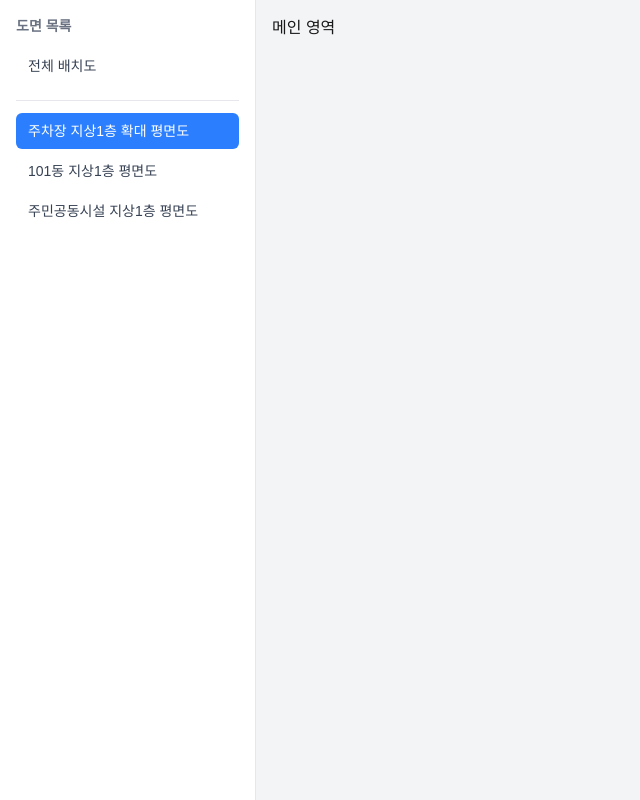
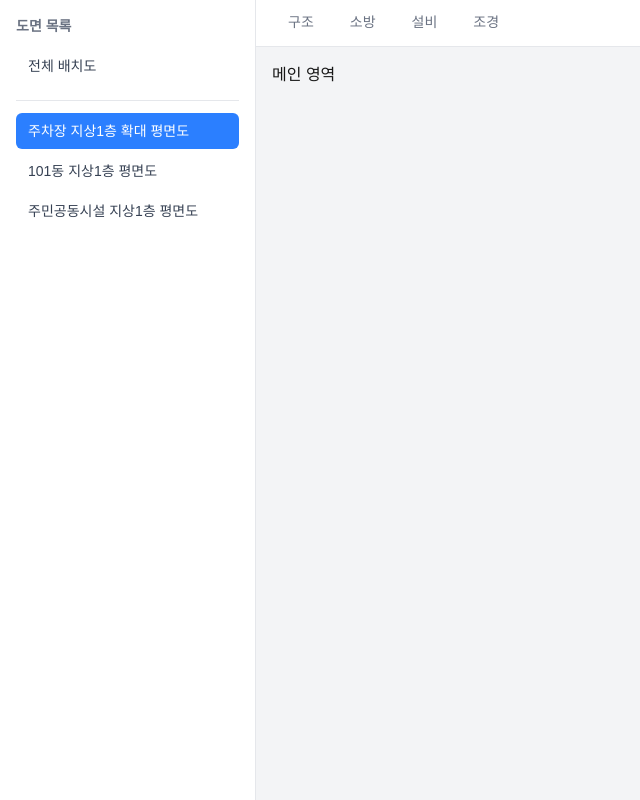
Before and after one commit to hwijinkim22/timwork_assignment, a Next.js app: page / in a window 1280 px wide. Both pictures are taken after a click on the button "주차장 지상1층 확대 평면도". Shown: the whole page, without its empty margins (0-640 px from the left). Built offline with nearby package versions, Linux system fonts and the light colour scheme.

Commit message:
add: components/viewer/DisciplineTab.tsx

```diff
--- a/src/app/page.tsx
+++ b/src/app/page.tsx
@@ -2,7 +2,9 @@
 
 import AppShell from "@/components/layout/AppShell";
 import DrawingList from "@/components/sidebar/DrawingList";
+import DisciplineTab from "@/components/viewer/DisciplineTab";
 import { getMetadata } from "@/lib/metadata";
+import { useAppSelector } from "@/store/hooks";
 import { Metadata } from "@/types/drawing";
 import { useEffect, useState } from "react";
 
@@ -13,11 +15,20 @@ export default function Home() {
     getMetadata().then(setMetadata);
   }, []);
 
+  const selectedDrawingId = useAppSelector(
+    (state) => state.drawing.selectedDrawingId
+  );
+
   if (!metadata) return <div>로딩 중 ...</div>;
 
   return (
     <AppShell sidebar={<DrawingList drawings={metadata.drawings} />}>
-      <div className="p-4">메인 영역</div>
+      <div className="flex flex-col h-full">
+        {selectedDrawingId !== "00" && (
+          <DisciplineTab drawing={metadata.drawings[selectedDrawingId]} />
+        )}
+        <div className="p-4">메인 영역</div>
+      </div>
     </AppShell>
   );
 }
--- /dev/null
+++ b/src/components/viewer/DisciplineTab.tsx
@@ -0,0 +1,40 @@
+"use client";
+
+import { useAppDispatch, useAppSelector } from "@/store/hooks";
+import { setSelectedDiscipline } from "@/store/slices/drawingSlice";
+import { Drawing } from "@/types/drawing";
+
+interface DisciplineTabProps {
+  drawing: Drawing;
+}
+
+export default function DisciplineTab({ drawing }: DisciplineTabProps) {
+  const dispatch = useAppDispatch();
+
+  const selectedDiscipline = useAppSelector(
+    (state) => state.drawing.selectedDiscipline
+  );
+
+  const disciplines = Object.keys(drawing.disciplines);
+
+  return (
+    <div className="border-b border-gray-200 bg-white px-4">
+      <div className="flex gap-1">
+        {disciplines.map((discipline) => (
+          <button
+            key={discipline}
+            onClick={() => dispatch(setSelectedDiscipline(discipline))}
+            className={`px-4 py-3 text-sm font-medium border-b-2 transition-colors
+              ${
+                selectedDiscipline === discipline
+                  ? "border-blue-500 text-blue-600"
+                  : "border-transparent text-gray-500 hover:text-gray-700"
+              }`}
+          >
+            {discipline}
+          </button>
+        ))}
+      </div>
+    </div>
+  );
+}
```
